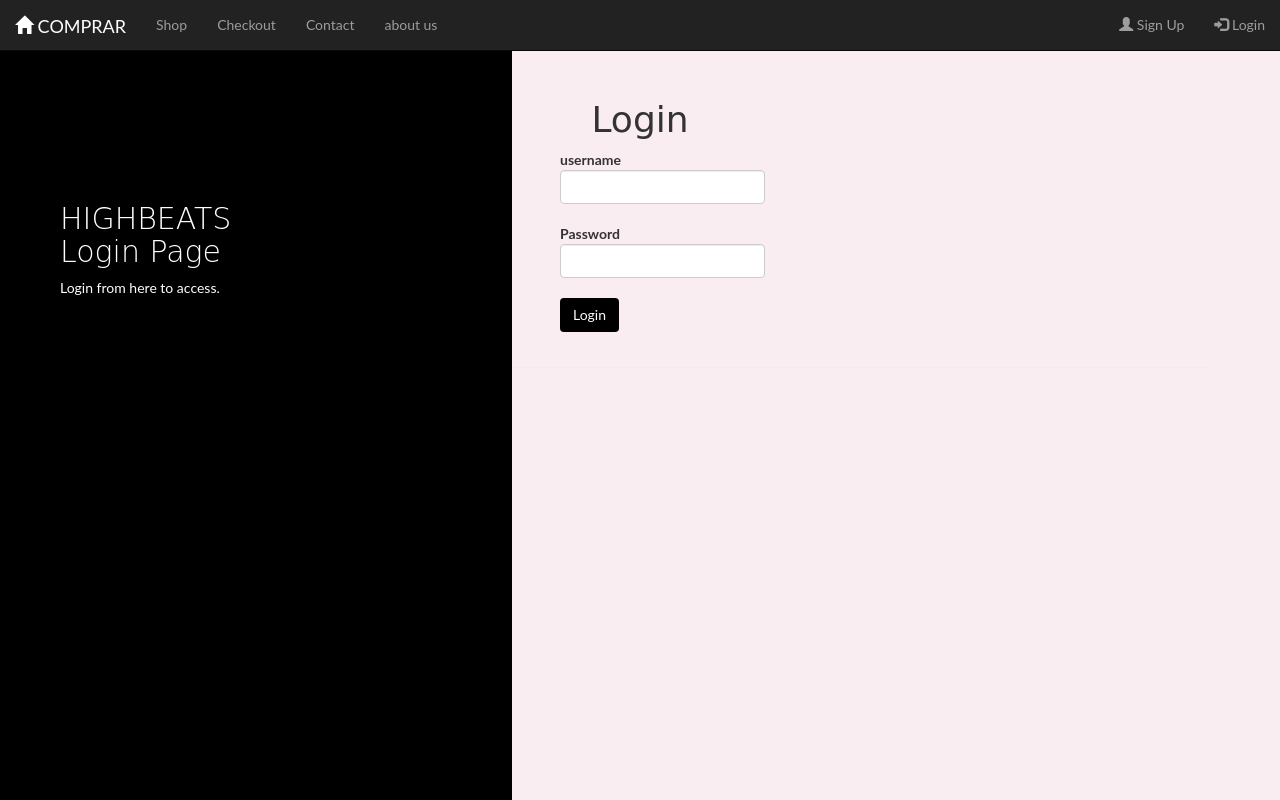
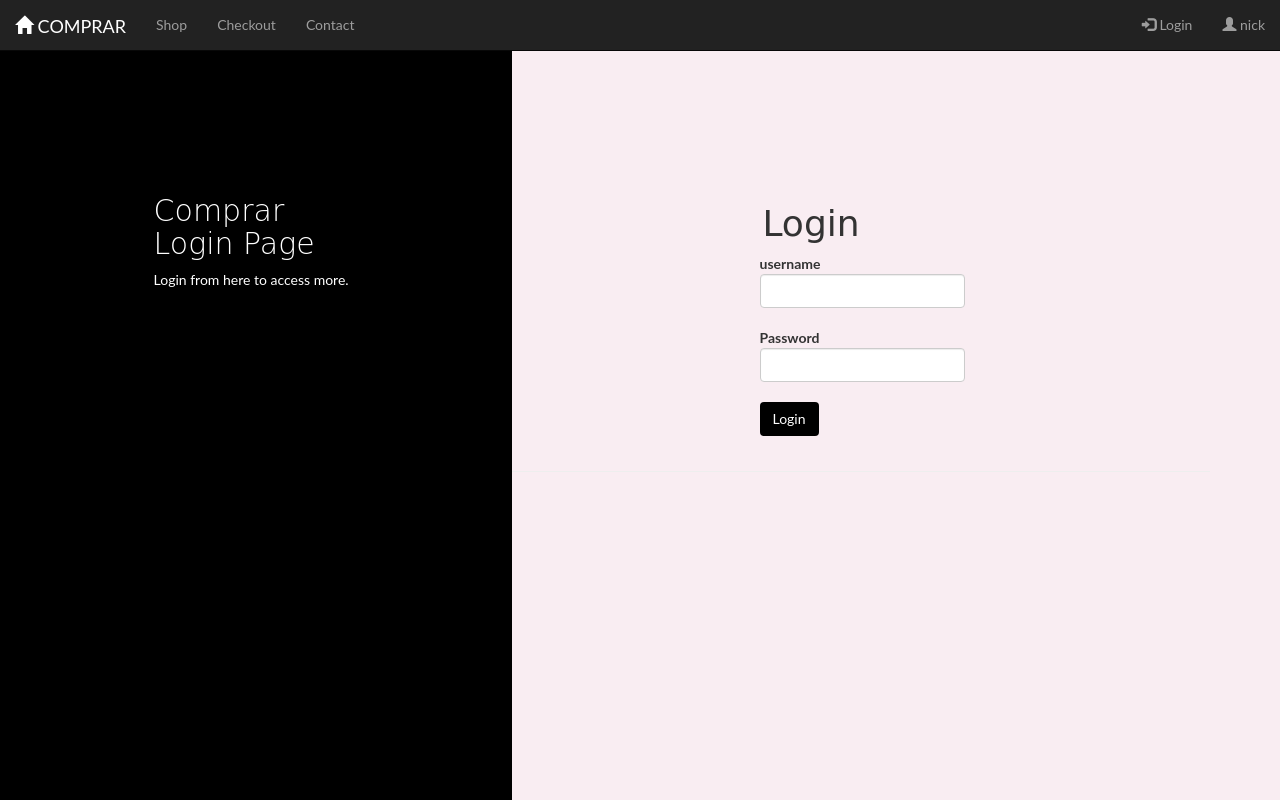
Before and after one commit to nikhilteotia/comprar, a PHP site: page /login.php in a window 1280 px wide. Run offline with PHP 8.4, Linux system fonts and the light colour scheme; a user stored in the database is signed in.

Commit message:
completed

```diff
--- a/public/css/login.css
+++ b/public/css/login.css
@@ -61,7 +61,8 @@ body {
 
 .login-main-text{
     margin-top: 20%;
-    padding: 60px;
+    padding-top:10%;
+    padding-left: 30%;
     color: #fff;
 }
 
@@ -73,3 +74,8 @@ body {
     background-color: #000 !important;
     color: #fff;
 }
+
+.right_1{
+    padding-top:10%;
+    padding-left: 30%;
+}
--- a/public/login.php
+++ b/public/login.php
@@ -25,14 +25,14 @@
 
       <div class="sidenav">
          <div class="login-main-text">
-            <h2>HIGHBEATS<br> Login Page</h2>
-            <p>Login from here to access.</p>
+            <h2>Comprar<br> Login Page</h2>
+            <p>Login from here to access more.</p>
          </div>
       </div>
 
 
-      <header>
-            <h1  class="col-md-12 text-center ">Login</h1>
+      <header class="right_1">
+            <h1  class="col-md-12 text-center "  >Login</h1>
             <h5 class="text-center" id="ni" > <?php display_message(); ?></h5>
 
             <div class="col-sm-4 col-sm-offset-5">
--- a/resources/templates/front/footer.php
+++ b/resources/templates/front/footer.php
@@ -6,7 +6,7 @@
 <footer>
     <div class="row">
         <div class="col-lg-12">
-            <p>Copyright &copy; </p>
+            <p></p>
         </div>
     </div>
 </footer>
--- a/resources/templates/front/navbar.php
+++ b/resources/templates/front/navbar.php
@@ -27,15 +27,16 @@
                         <a href="contact.php">Contact</a>
                     </li>
 
-                    <li>
+                    <!-- <li>
                         <a href="about.php">about us</a>
-                    </li>
+                    </li> -->
 
                 </ul>
 
                 <ul class="nav navbar-nav navbar-right">
-                <li><a href="signup.php"><span class="glyphicon glyphicon-user"></span> Sign Up</a></li>
+
                 <li><a href="login.php"><span class="glyphicon glyphicon-log-in"></span> Login</a></li>
+                <li><a href=""><span class="glyphicon glyphicon-user"></span><?php echo " ".$_SESSION['username']." ";  ?></a></li>
 
                 </ul>
             </div>
```
Also changed, not shown: public/payment.php (+19 -1 lines), sql tables/ecomm_db.sql (+5 -3 lines), images/women/watch.jpeg (added).
